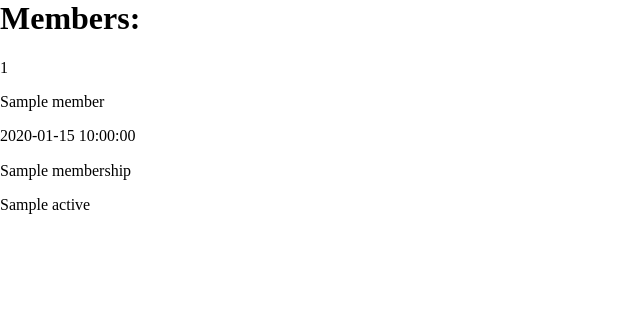
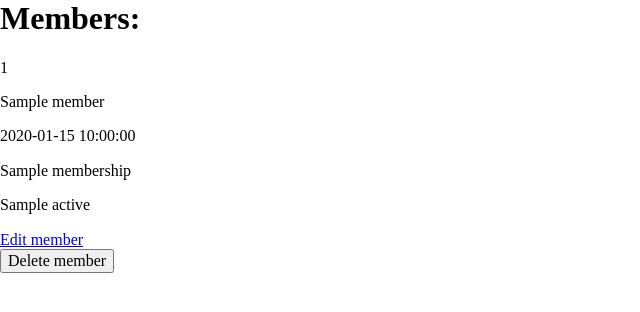
Before and after one commit to katzdzienkowska/manaGym_App, a Flask app: page /members in a window 1280 px wide. Shown: the part 21-333 px from the top of the page, without its empty margins (0-640 px from the left). Run offline with Flask 2, Linux system fonts and the light colour scheme; a database or web service that is not in the repository returns one stand-in record (values such as "Sample title"); some libraries are stand-ins or nearby versions.

Commit message:
member mvp back-end done

```diff
--- a/controllers/members_controller.py
+++ b/controllers/members_controller.py
@@ -1,4 +1,4 @@
-from flask import Flask, render_template
+from flask import Flask, redirect, render_template, request
 from flask import Blueprint
 from models.member import Member
 import repositories.member_repository as member_repository
@@ -16,18 +16,51 @@ def members():
 
 # NEW
 # GET '/xxx/new'
+@members_blueprint.route("/members/new", methods = ["get"])
+def new_member():
+    return render_template("members/new.html") #add title later
 
 # CREATE
 # POST '/xxx'
+@members_blueprint.route("/members", methods = ["post"])
+def create_member():
+    name = request.form["name"]
+    dob = request.form["dob"]
+    membership = request.form["membership"]
+    active = request.form["active"]
+    member = Member(name, dob, membership, active)
+    member_repository.save(member)
+    return redirect("/members")
 
 # SHOW
 # GET '/xxx/<id>'
+@members_blueprint.route("/members/<id>")
+def show_member(id):
+    found_member = member_repository.select(id)
+    return render_template("members.show.html", member=found_member)
 
 # EDIT
 # GET '/xxx/<id>/edit'
+@members_blueprint.route("/members/<id>/edit", methods=["get"])
+def edit_member(id):
+    edit_member = member_repository.select(id)
+    return render_template("members/edit.html", member=edit_member)
 
-# UPDATEß
+# UPDATE
 # PUT '/xxx/<id>'
+@members_blueprint.route("/members/<id>", methods=["post"])
+def update_member(id):
+    name = request.form["name"]
+    dob = request.form["dob"]
+    membership = request.form["membership"]
+    active = request.form["active"]
+    member = Member(name, dob, membership, active, id)
+    member_repository.update(member)
+    return redirect("/members")
 
 # DELETE
 # DELETE '/xxx/<id>'
+@members_blueprint.route("/members/<id>/delete", methods=["post"])
+def delete_member(id):
+    member_repository.delete(id)
+    return redirect("/members")
--- a/models/member.py
+++ b/models/member.py
@@ -6,4 +6,4 @@ class Member:
         self.active = active
         self.id = id
 
-#think about memberships - where to store the data plus set up default value?
+#store here membership types?
--- a/repositories/member_repository.py
+++ b/repositories/member_repository.py
@@ -2,12 +2,6 @@ from db.run_sql import run_sql
 
 from models.member import Member
 
-def save(member):
-    sql = "INSERT INTO members (name, dob, membership, active) VALUES (%s, %s, %s, %s) RETURNING id"
-    values = [member.name, member.dob, member.membership, member.active]
-    results = run_sql(sql, values)
-    member.id = results[0]["id"]
-    return member
 
 def select_all():
     members = []
@@ -19,6 +13,35 @@ def select_all():
         members.append(member)
     return members
 
+
+def save(member):
+    sql = "INSERT INTO members (name, dob, membership, active) VALUES (%s, %s, %s, %s) RETURNING id"
+    values = [member.name, member.dob, member.membership, member.active]
+    results = run_sql(sql, values)
+    member.id = results[0]["id"]
+    return member
+
+
+#added below already for future use
+def select(id):
+    sql="SELECT * FROM members WHERE id = %s"
+    values = [id]
+    result = run_sql(sql, values)[0]
+    member = Member(result["name"], result["dob"], result["membership"], result["active"], result["id"])
+    return member
+
+
 def delete_all():
     sql = "DELETE FROM members"
     run_sql(sql)
+
+
+def update(member):
+    sql = "UPDATE members SET (name, dob, membership, active) = (%s, %s, %s, %s) where id = %s"
+    values = [member.name, member.dob, member.membership, member.active, member.id]
+    run_sql(sql, values)
+
+def delete(id):
+    sql = "DELETE FROM members WHERE id = %s"
+    values = [id]
+    run_sql(sql, values)
--- a/templates/members/index.html
+++ b/templates/members/index.html
@@ -4,6 +4,7 @@
 {% block content %}
 <h1>Members:</h1>
 
+<section>
     {% for member in members %}
     <p>{{ member.id }}</p>
     <p>{{ member.name }}</p>
@@ -11,8 +12,14 @@
     <p>{{ member.membership }}</p>
     <p>{{ member.active }}</p>
 
+    <a href="/members/{{ member.id }}/edit">Edit member</a>
+    <form action="/members/{{ member.id }}/delete" method="post">
+        <input type="submit" value="Delete member">
+    </form>
+
         <!--add here edit and delete buttons-->
     {% endfor %}
+</section>
 {% endblock content %}
 
 <!--add on this page a button to add a new member as well!!-->
```
Also changed, not shown: templates/members/edit.html (+51 -0 lines), templates/members/new.html (+34 -0 lines). Lines whose indentation alone changed are shown as unchanged.
